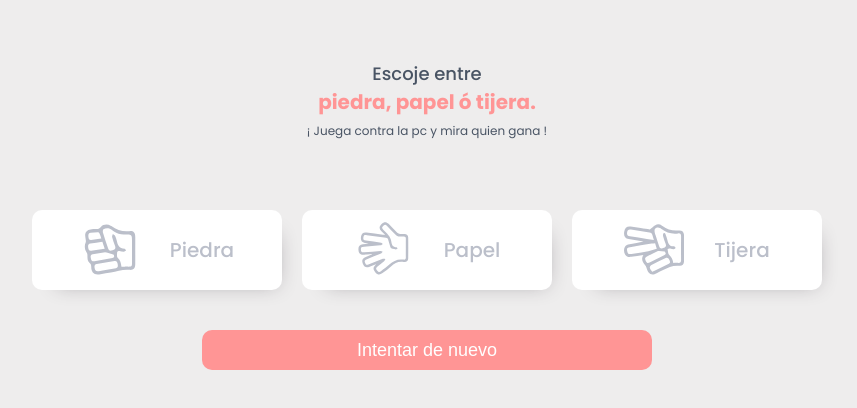
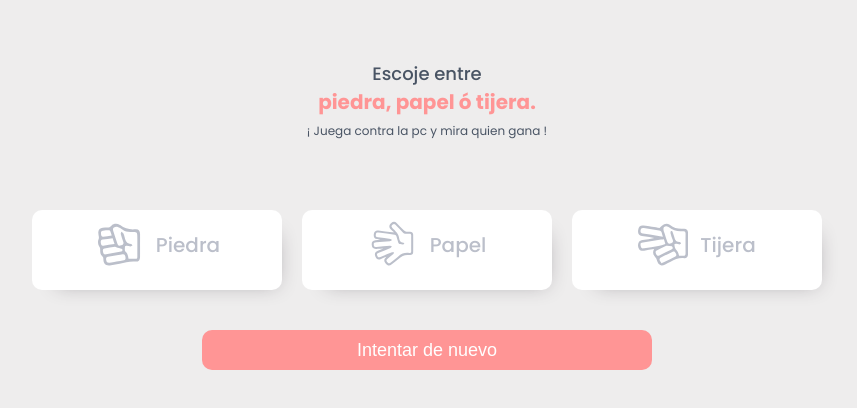
Before and after one commit to Julym-c/Piedra-Papel-y-Tijera, a plain HTML site: page index.html in a window 1280 px wide. Shown: the whole page, without its empty margins (213-1070 px from the left). Drawn offline with Linux system fonts and the light colour scheme.

Commit message:
change- a for input type:checkbox and styles css

```diff
--- a/estilos.css
+++ b/estilos.css
@@ -57,6 +57,102 @@ h4 {
     font-weight: normal;
     }
 
+/*cards*/
+main {
+    display: flex;
+    justify-content: center;
+    flex-wrap: wrap;
+    margin-bottom: 30px;
+    }
+
+/*prueba de checkbox*/
+.cards__container {
+    align-items: center;
+    background-color: white;
+    box-shadow: 10px 10px 20px -16px rgba(52,43,56,0.42);
+    border-radius: 10px;
+    color: var(--grey);
+    display: flex;
+    font-size: 2rem;
+    font-weight: 500;
+    height: 80px;
+    justify-content: center;
+    max-width: 450px;
+    margin: 10px;
+    min-width: 250px;
+    }
+
+.cards__container:hover {
+    border: 3px solid var(--pink);
+    background-color: var(--black);
+    color: white;
+    }
+
+/*checkbox*/
+/* Centra el input personalizado con el texto */
+.cards__checkbox {
+    align-items: center;
+    cursor: pointer;
+    display: flex;
+    height: 100%;
+    justify-content: center;
+    width: 100%;
+    }
+
+/*Texto*/
+.cards__checkbox--text {
+    margin-bottom: 10px;
+    }
+
+/* Modificador para dar la imagen de checkbox */
+.cards__checkbox--show-stone {
+    background-image: url('./items/stone.svg');
+    }
+
+/* Oculta input original */
+.cards__checkbox > .cards__checkbox--input {
+    display: none;
+    }
+
+/* Radio personalizado usando <span> */
+.cards__checkbox > .cards__checkbox--show {
+    background-size: cover;
+    height: 50px;
+    margin-right: 1.2rem;
+    margin-bottom: 10px;
+    width: 50px;
+    }
+
+/* Cambia el checkbox personalizado cuando es pulsado */
+.cards__checkbox > .cards__checkbox--input:checked + .cards__checkbox--show-stone {
+    background-image: url('./items/stone-hover.svg');
+    }
+
+/*Cambiar el background de papel*/
+.cards__checkbox--show-paper {
+background-image: url('./items/paper.svg');
+}
+
+.cards__checkbox > .cards__checkbox--input:checked + .cards__checkbox--show-paper {
+background-image: url('./items/paper-hover.svg');
+}
+
+/*Cambiar el background de tijeras*/
+.cards__checkbox--show-scissors {
+background-image: url('./items/scissors.svg');
+}
+
+.cards__checkbox > .cards__checkbox--input:checked + .cards__checkbox--show-scissors {
+background-image: url('./items/scissors-hover.svg');
+}
+
+/*fin checkbox*/
+.prueba__background {
+    color: white;
+    background-color: var(--black);
+    }
+
+/*boton*/
 .button{
     align-items: center;
     background-color:var(--pink);
@@ -74,65 +170,7 @@ h4 {
     max-width: 450px;
     }
 
-/*cards*/
-main {
-    display: flex;
-    justify-content: center;
-    flex-wrap: wrap;
-    margin-bottom: 30px;
+.button:hover {
+    border: 3px solid white;
+    box-shadow: 10px 10px 20px -16px rgba(52,43,56,0.42);
     }
-
-.cards__all {
-    align-items: center;
-    background-color: white;
-    box-shadow: 10px 10px 20px -16px rgba(52,43,56,0.42);
-    border-radius: 10px;
-    color: var(--grey);
-    display: flex;
-    font-size: 2rem;
-    font-weight: 500;
-    height: 80px;
-    justify-content: center;
-    max-width: 450px;
-    margin: 10px;
-    min-width: 250px;
-    }
-
-.cards__all:hover {
-    color: white;
-    background-color: var(--black);
-    }
-
-.cards__icon {
-    display: block;
-    background-position: center;
-    background-repeat: no-repeat;
-    background-size: cover;
-    margin-right: 30px;
-    height: 60px;
-    width: 60px;
-    }
-
-.cards__icon--stone {
-    background-image: url('./items/stone.svg');
-    }
-
-.cards__icon--stone:hover {
-    background-image: url('./items/stone-hover.svg');
-    }
-
-.cards__icon--paper {
-    background-image: url('./items/paper.svg');
-    }
-
-.cards__icon--paper:hover {
-    background-image: url('./items/paper-hover.svg');
-    }
-
-.cards__icon--scissors {
-    background-image: url('./items/scissors.svg');
-    }
-
-.cards__icon--scissors:hover {
-    background-image: url('./items/scissors-hover.svg');
-    }
--- a/index.html
+++ b/index.html
@@ -23,26 +23,42 @@
         </section>
         <!--Tarjetas de selección-->
         <main>
-            <a href="#" class="cards__all">
-                <span class="cards__icon cards__icon--stone"></span>
-                Piedra
-            </a>
+            <div class="cards__container">
+                <label class="cards__checkbox">
+                    <!-- Input oculto -->
+                    <input class="cards__checkbox--input" type="checkbox">
+                    <!-- Imagen en sustitucion -->
+                    <span class="cards__checkbox--show cards__checkbox--show-stone"></span>
+                    <!--texto-->
+                    <span class="cards__checkbox--text">Piedra</span>
+                </label>
+            </div>
 
-            <a href="#" class="cards__all">
-                <span class="cards__icon cards__icon--paper"></span>
-                Papel
-            </a>
+            <div class="cards__container">
+                <label class="cards__checkbox">
+                    <!-- Input oculto -->
+                    <input class="cards__checkbox--input" type="checkbox">
+                    <!-- Imagen en sustitucion -->
+                    <span class="cards__checkbox--show cards__checkbox--show-paper"></span>
+                    <!--texto-->
+                    <span class="cards__checkbox--text">Papel</span>
+                </label>
+            </div>
 
-            <a href="#" class="cards__all">
-                <span class="cards__icon cards__icon--scissors"></span>
-                Tijera
-            </a>
-
-
+            <div class="cards__container">
+                <label class="cards__checkbox">
+                    <!-- Input oculto -->
+                    <input class="cards__checkbox--input" type="checkbox">
+                    <!-- Imagen en sustitucion -->
+                    <span class="cards__checkbox--show cards__checkbox--show-scissors"></span>
+                    <!--texto-->
+                    <span class="cards__checkbox--text">Tijera</span>
+                </label>
+            </div>
         </main>
         <button class= "button" type="button" onclick="jugar()"">Intentar de nuevo</button>
         </section>
-        <script src="juego.js"> </script>
+        <script src="juego.js"/>
     </div>
 </body>
 </html>
--- a/juego.js
+++ b/juego.js
@@ -1,11 +1,11 @@
 var opciones =["piedra","papel","tijera"]
 
-function escojer (){
+function escojer () {
     var azar = Math.floor(Math.random() * (3 - 0)) + 0;
     return resultado = opciones[azar]
     }
 
-function jugar (){
+function jugar () {
     var dato = prompt("Ingresa " +opciones[0]+ ", "+ opciones[1]+ " ó " +opciones[2]).toLowerCase();
     var pc = escojer()
 
@@ -22,16 +22,21 @@ function jugar (){
         else if (dato == opciones[0] & pc == opciones[1]) {
         console.log("Perdiste " +opciones[0] +" pierde contra "+ opciones[1])
             }
-        else if (dato == opciones[1] & pc == opciones[0]){
+        else if (dato == opciones[1] & pc == opciones[0]) {
         console.log("Ganaste " +opciones[1]+ " gana a "+ opciones[0])
             }
-        else if (dato == opciones[1] & pc == opciones[2]){
+        else if (dato == opciones[1] & pc == opciones[2]) {
         console.log("Perdiste "+opciones[1] +" pierde contra "+opciones[2])
             }
-        else if (dato == opciones[2] & pc == opciones[1]){
+        else if (dato == opciones[2] & pc == opciones[1]) {
         console.log("Ganaste "+opciones[2]+ " gana a "+opciones[1])
             }
         else {
         console.log("Opción incorrecta ingresa "+opciones[0]+ ", "+ opciones[1]+ " ó " +opciones[2])
             }
     }
+
+var opc = document.getElementById("stone");
+opc.addEventListener("click", function () {
+    opc.classList.toggle("prueba__background")
+    });
```
